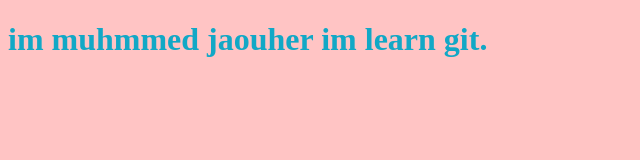
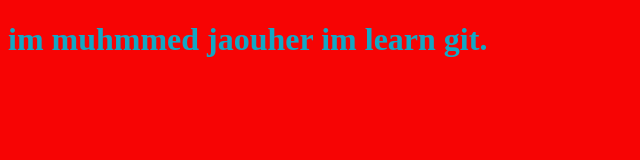
Before and after one commit to moejaouher/mygitproject, a plain HTML site: page index.html in a window 1280 px wide. Shown: the whole page, without its empty margins (0-640 px from the left). Drawn offline with Linux system fonts and the light colour scheme.

Commit message:
red backgraound

```diff
--- a/style.css
+++ b/style.css
@@ -2,5 +2,5 @@ h1{
     color: rgb(17, 168, 198);
 }
 body{
-    background-color: rgb(255, 196, 196);
+    background-color: rgb(247, 4, 4);
 }
```
